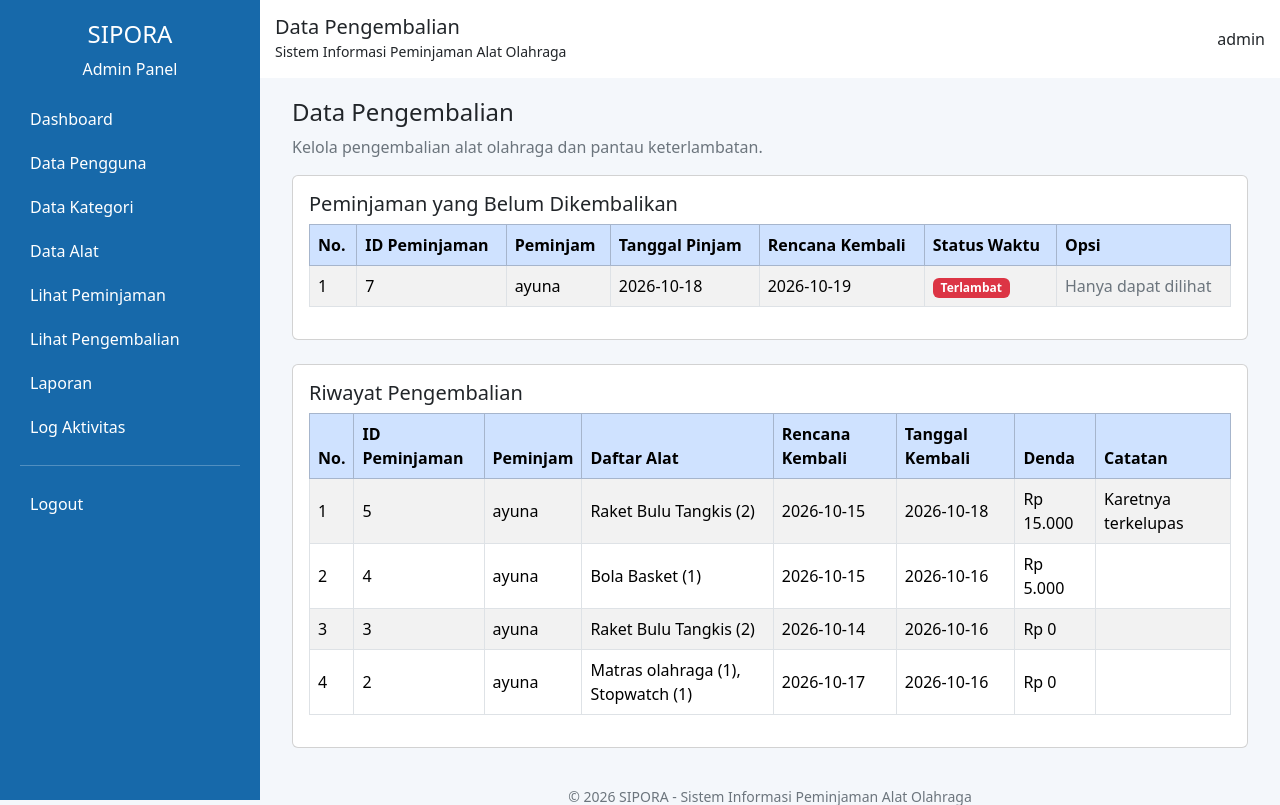
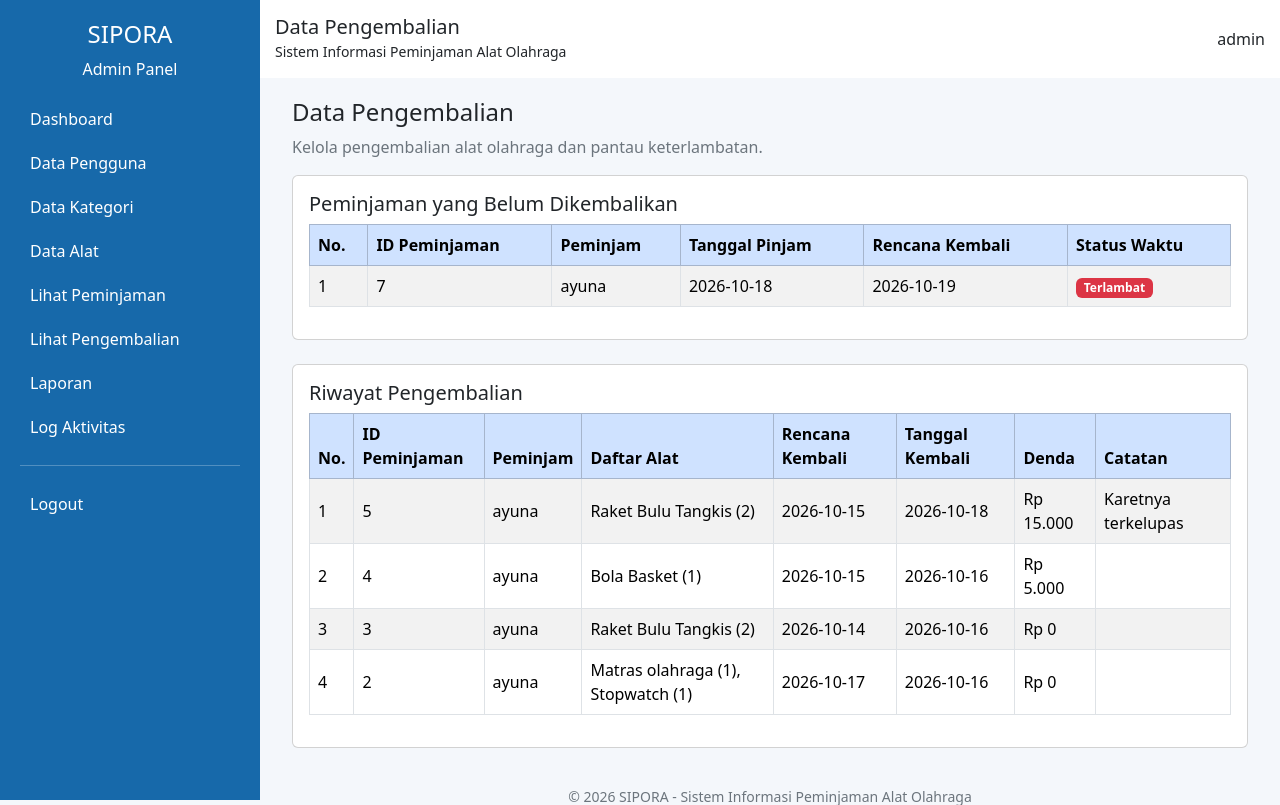
Before and after one commit to ayunanadhira6-droid/SIPORA, a PHP site: page /admin/pengembalian.php in a window 1280 px wide. Shown: the top 805 px of the page. Run offline with PHP 8.4, Linux system fonts and the light colour scheme; a user stored in the database is signed in; data comes from the database, SQL or seed files in the repository.

Commit message:
perbaikan

```diff
--- a/admin/peminjaman.php
+++ b/admin/peminjaman.php
@@ -151,10 +151,6 @@ include 'header.php';
                                 <strong>Catatan:</strong>
                                 <?= htmlspecialchars($d['catatan'] ?? '-'); ?>
                             </td>
-
-                            <td>
-                                <span class="text-secondary">Hanya dapat dilihat</span>
-                            </td>
                         </tr>
                     <?php
                         endwhile;
--- a/admin/pengembalian.php
+++ b/admin/pengembalian.php
@@ -88,7 +88,6 @@ include 'header.php';
                             <th>Tanggal Pinjam</th>
                             <th>Rencana Kembali</th>
                             <th>Status Waktu</th>
-                            <th>Opsi</th>
                         </tr>
                     </thead>
                     <tbody>
@@ -112,9 +111,6 @@ include 'header.php';
                                 <?php else: ?>
                                     <span class="badge bg-success">Belum Terlambat</span>
                                 <?php endif; ?>
-                            </td>
-                            <td>
-                                <span class="text-secondary">Hanya dapat dilihat</span>
                             </td>
                         </tr>
                     <?php
```
